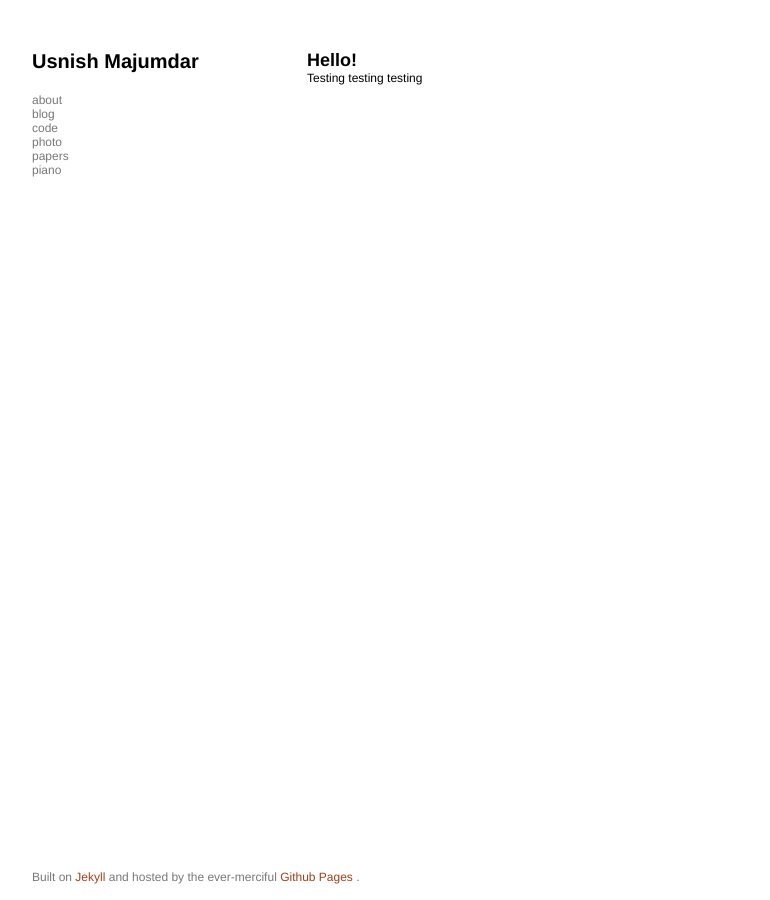
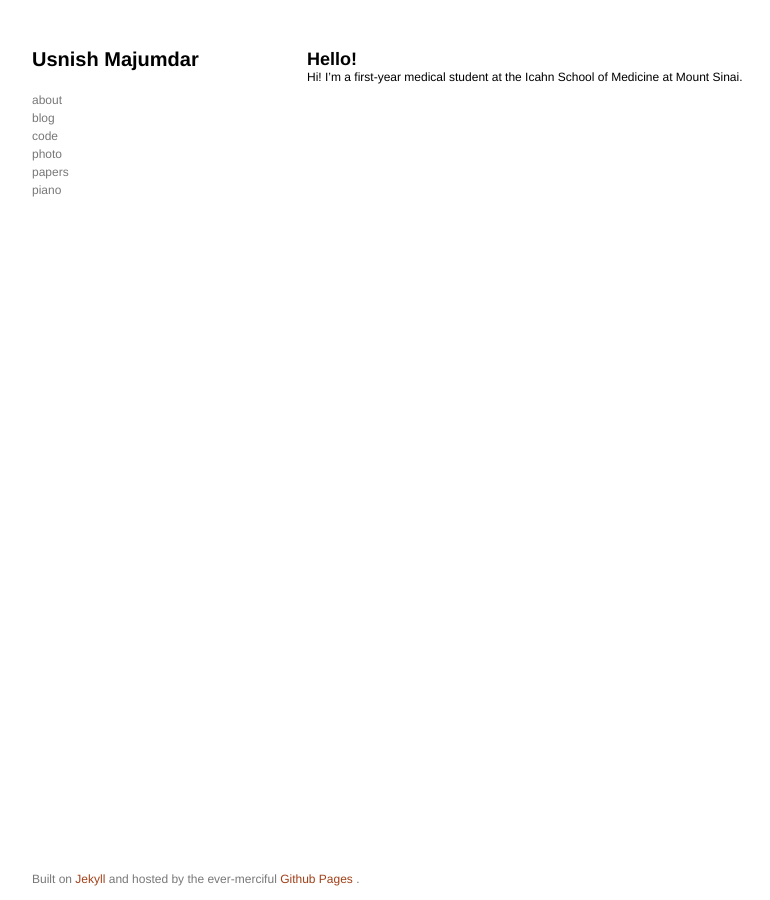
Before and after one commit to usnish/usnish.github.io, a Jekyll site: the page built from about.md, in a window 1280 px wide. Shown: the whole page, without its empty margins (18-788 px from the left). Built offline with Jekyll 4.4.1, drawn with Linux system fonts in a browser that asks for light colours; nearby versions of some CDN libraries; our own code applies the rules of GitHub Pages for plain Markdown files.

Commit message:
about page:

```diff
--- a/_layouts/default.html
+++ b/_layouts/default.html
@@ -16,7 +16,7 @@
   <div class ="default-sidebar">
     <div id="logo"><a href="/">Usnish Majumdar</a></div>
     <ul class="nav">
-      <li><a href="#">about</a></li>
+      <li><a href="http://www.usnish.org/about">about</a></li>
       <li><a href="http://blog.usnish.org/">blog</a></li>
       <li><a href="http://www.github.com/usnish/">code</a></li>
       <li><a href="https://www.flickr.com/photos/usnishm/">photo</a></li>
--- a/about.md
+++ b/about.md
@@ -1,2 +1,3 @@
 ## Hello!
-Testing testing testing
+
+Hi! I'm a first-year medical student at the Icahn School of Medicine at Mount Sinai.
--- a/css/main.css
+++ b/css/main.css
@@ -4,6 +4,7 @@
 body{
   font-family:"Helvetica Neue", sans-serif;
   font-size:12px;
+  line-height:18px;
 
 }
 a {
@@ -39,6 +40,11 @@
 
 img {
   border-radius:5px;
+}
+
+h1 {
+    font-size:24px;
+    margin-bottom: 12px;
 }
 
 /* layout ######################################## */
```
